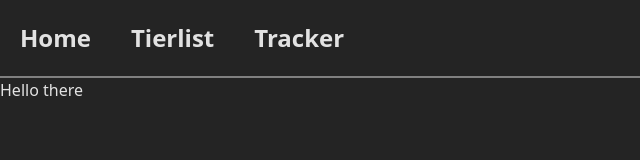
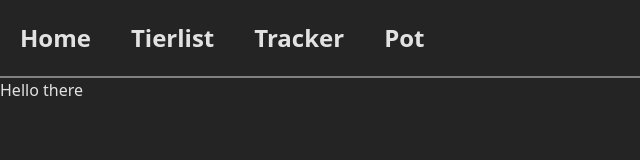
Before and after one commit to Kartonowy/iristie, a Vue app: page / in a window 1280 px wide. Shown: the top 160 px of the page, without its empty margins (0-640 px from the left). Built offline with nearby package versions, Linux system fonts and the light colour scheme; a web font is replaced by a local one.

Commit message:
add new route

```diff
--- a/src/App.vue
+++ b/src/App.vue
@@ -11,6 +11,9 @@
     </h2>
     <h2>
       <RouterLink to="/tracker">Tracker</RouterLink>
+    </h2>
+    <h2>
+      <RouterLink to="/pot">Pot</RouterLink>
     </h2>
   </nav>
   <RouterView></RouterView>
```
